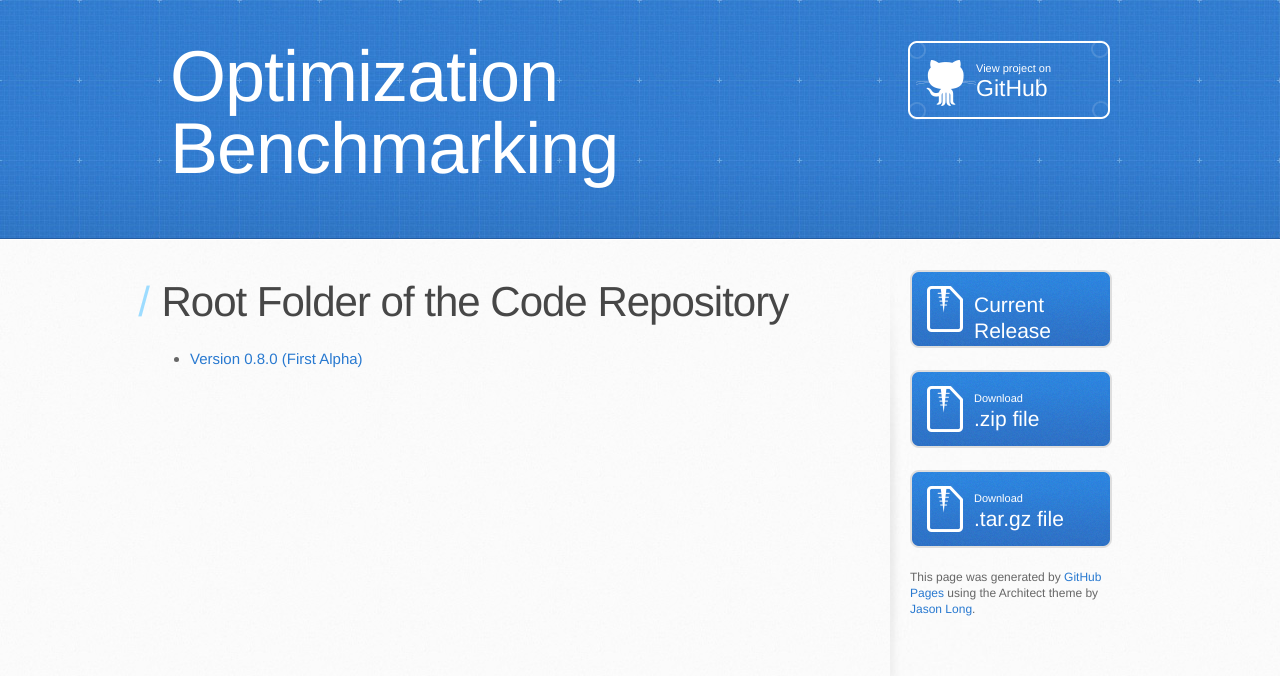
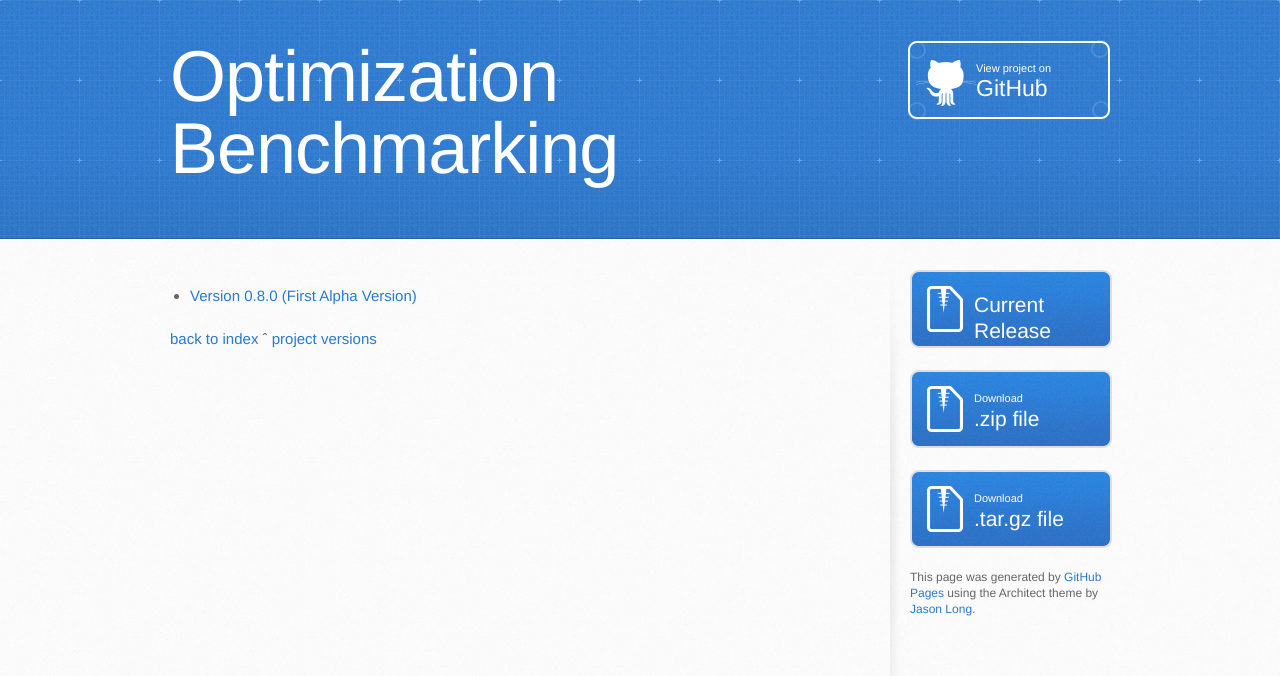
Before and after one commit to optimizationBenchmarking/optimizationBenchmarking, a Jekyll site: the page built from repo/index.md, in a window 1280 px wide. Shown: the top 676 px of the page. Built offline with Jekyll 4.4.1, drawn with Linux system fonts in a browser that asks for light colours; Markdown is read by kramdown in place of the engine named in the settings.

Commit message:
Attempt to Unify Repository Pages as markdown with _layout
I try to unify the repository pages by making them `index.md`s instead
of `index.html` and adding a list of versions via a correspondin
`_layout`-

```diff
--- /dev/null
+++ b/_layouts/outerRepo.html
@@ -0,0 +1,8 @@
+---
+layout: repo
+---
+{{ content }}
+
+<ul>
+ <li><a href="{{ site.baseurl }}/repo/optimizationBenchmarking/org/optimizationBenchmarking/0.8.0/index.html">Version 0.8.0 (First Alpha Version)</a></li>
+</ul>
--- /dev/null
+++ b/_layouts/repo.html
@@ -0,0 +1,9 @@
+---
+layout: default
+---
+<div id="home">
+{{ content }}
+<p>
+<a href="{{ site.baseurl }}/">back to index</a> &circ; <a href="{{ site.baseurl }}/repo/optimizationBenchmarking/org/optimizationBenchmarking">project versions</a>
+</p>
+</div>
--- a/repo/index.html
+++ /dev/null
@@ -1,11 +0,0 @@
----
-layout: default
-title: optimizationBenchmarking.org Code Repository
----
-
-<div id="home">
-  <h1>Root Folder of the Code Repository</h1>
-  <ul>
-    <li><a href="{{ site.baseurl }}/repo/optimizationBenchmarking/org/optimizationBenchmarking/0.8.0/index.html">Version 0.8.0 (First Alpha)</a></li>
-  </ul>
-</div>
```
Also changed, not shown: index.md (+1 -1 lines), repo/index.md (added, +4 -0 lines).
